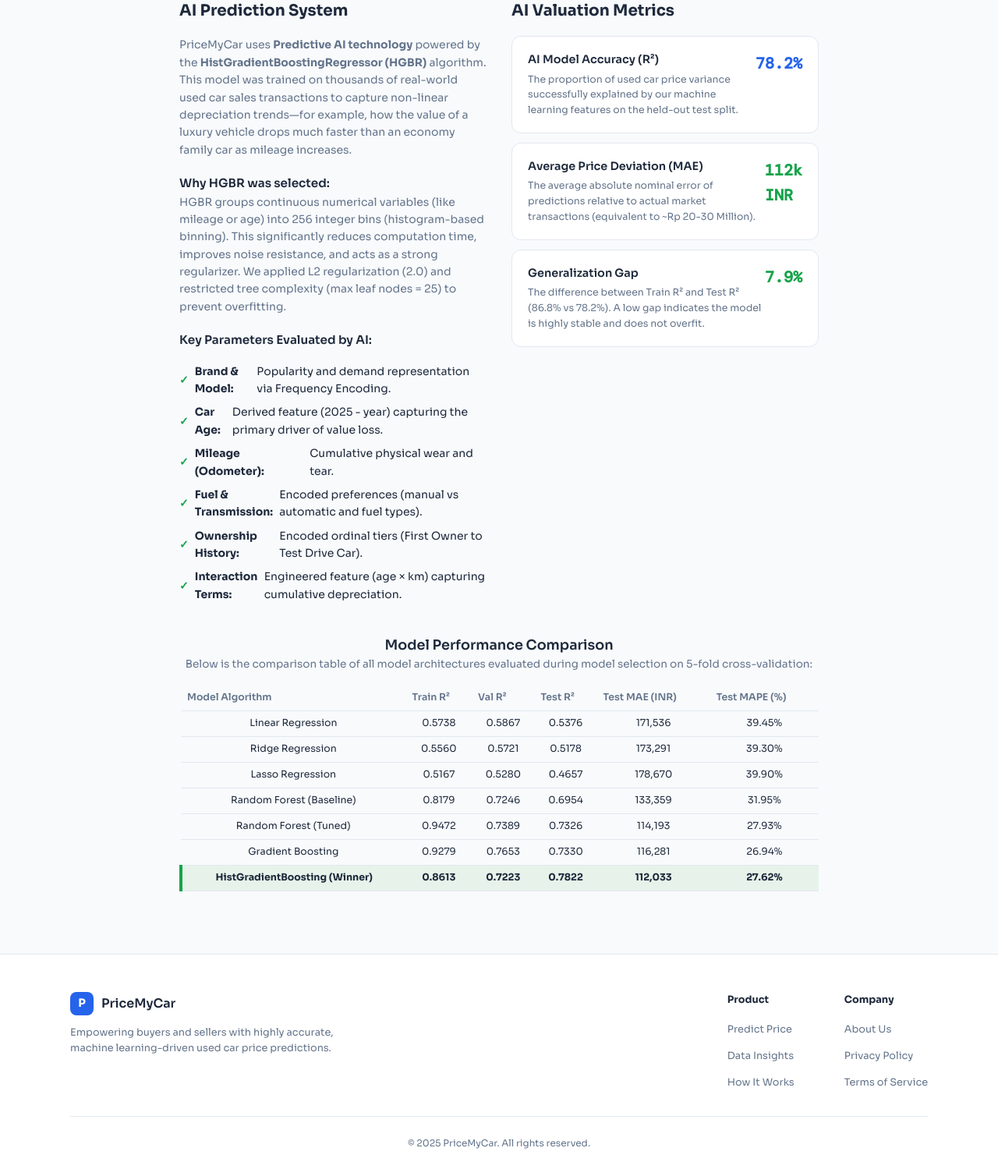
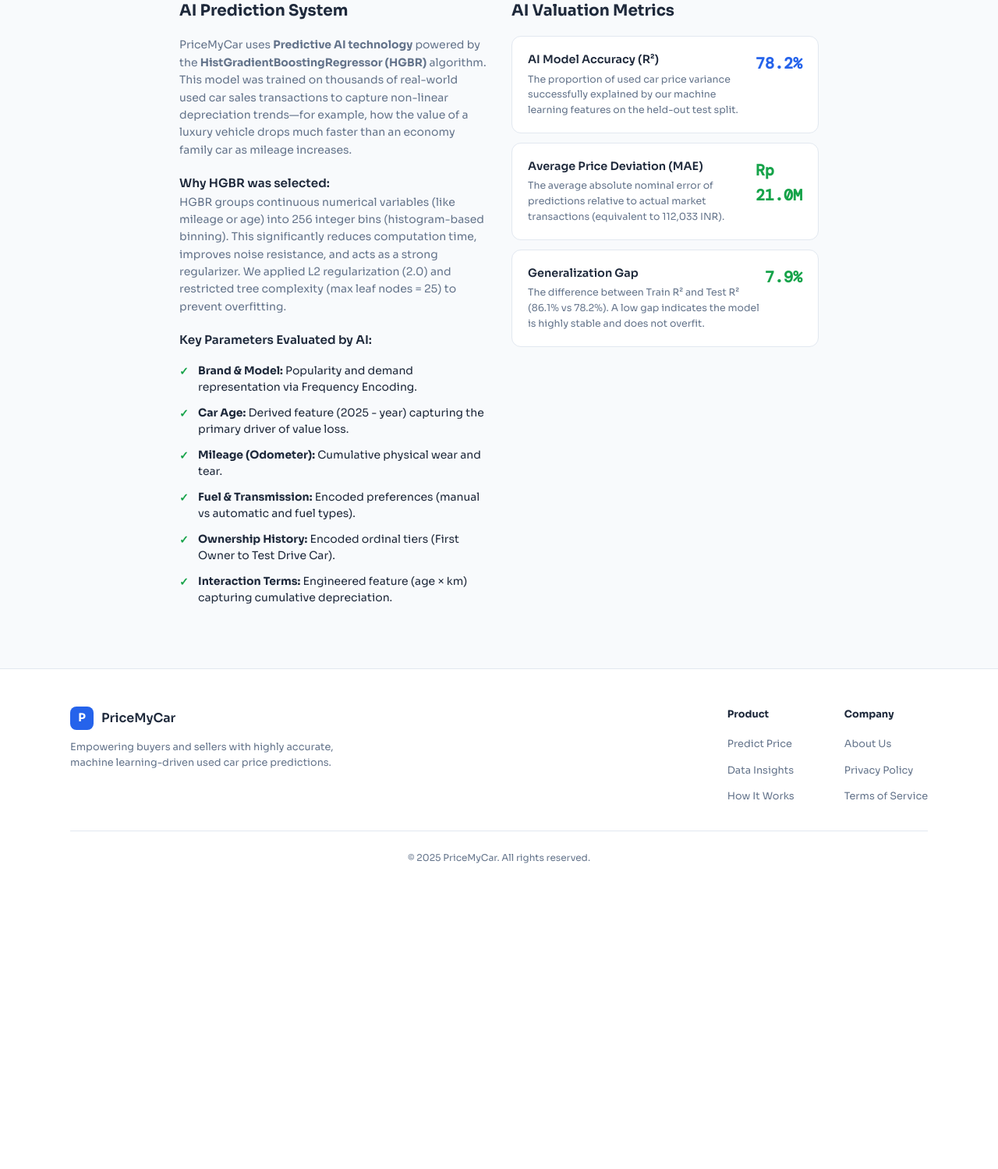
Before and after one commit to Pemula6798/web_app_pricemycar, a Flask app: page /model-info in a window 1280 px wide. Shown: the part 537-2036 px from the top of the page at 78% size. After the commit the page ends 1644 px from the top, so only its background shows below. Run offline with Flask 3, Linux system fonts and the light colour scheme.

Commit message:
style: fix checklist alignment, change MAE to Rupiah, and remove model comparison table from Model Info

```diff
--- a/web_app/static/css/style.css
+++ b/web_app/static/css/style.css
@@ -172,9 +172,9 @@
 .algo-metrics { display: grid; grid-template-columns: 1fr 1fr; gap: 32px; margin-top: 48px; text-align: left; }
 .algo-section h2, .metrics-section h2 { font-size: 1.25rem; font-weight: 700; margin-bottom: 16px; }
 .algo-section p { font-size: .875rem; color: var(--muted); margin-bottom: 12px; }
-.feature-list { list-style: none; display: flex; flex-direction: column; gap: 8px; margin-top: 16px; }
-.feature-list li { display: flex; align-items: center; gap: 8px; font-size: .875rem; }
-.feature-list li::before { content: '✓'; color: var(--green); font-weight: 700; }
+.feature-list { list-style: none; display: flex; flex-direction: column; gap: 12px; margin-top: 16px; }
+.feature-list li { display: block; position: relative; padding-left: 24px; font-size: .875rem; text-align: left; line-height: 1.5; }
+.feature-list li::before { content: '✓'; color: var(--green); font-weight: 700; position: absolute; left: 0; top: 1px; }
 .metric-row { background: #fff; border-radius: var(--radius); padding: 18px 20px; border: 1px solid var(--border); display: flex; justify-content: space-between; align-items: flex-start; margin-bottom: 12px; }
 .metric-name { font-weight: 600; font-size: .9rem; margin-bottom: 4px; }
 .metric-desc { font-size: .78rem; color: var(--muted); }
--- a/web_app/templates/model_info.html
+++ b/web_app/templates/model_info.html
@@ -39,87 +39,14 @@
         <div class="metric-val">78.2%</div>
       </div>
       <div class="metric-row">
-        <div><div class="metric-name">Average Price Deviation (MAE)</div><div class="metric-desc">The average absolute nominal error of predictions relative to actual market transactions (equivalent to ~Rp 20-30 Million).</div></div>
-        <div class="metric-val" style="color:var(--green)">112k INR</div>
+        <div><div class="metric-name">Average Price Deviation (MAE)</div><div class="metric-desc">The average absolute nominal error of predictions relative to actual market transactions (equivalent to 112,033 INR).</div></div>
+        <div class="metric-val" style="color:var(--green)">Rp 21.0M</div>
       </div>
       <div class="metric-row">
-        <div><div class="metric-name">Generalization Gap</div><div class="metric-desc">The difference between Train R² and Test R² (86.8% vs 78.2%). A low gap indicates the model is highly stable and does not overfit.</div></div>
+        <div><div class="metric-name">Generalization Gap</div><div class="metric-desc">The difference between Train R² and Test R² (86.1% vs 78.2%). A low gap indicates the model is highly stable and does not overfit.</div></div>
         <div class="metric-val" style="color:var(--green)">7.9%</div>
       </div>
     </div>
   </div>
-
-  <h2 style="margin-top:40px;font-size:1.1rem;font-weight:600">Model Performance Comparison</h2>
-  <p style="color:#64748B;font-size:.85rem;margin-bottom:16px">Below is the comparison table of all model architectures evaluated during model selection on 5-fold cross-validation:</p>
-  <table class="breakdown-table" style="margin-top:16px; width: 100%;">
-    <thead>
-      <tr>
-        <th>Model Algorithm</th>
-        <th>Train R²</th>
-        <th>Val R²</th>
-        <th>Test R²</th>
-        <th>Test MAE (INR)</th>
-        <th>Test MAPE (%)</th>
-      </tr>
-    </thead>
-    <tbody>
-      <tr>
-        <td>Linear Regression</td>
-        <td>0.5738</td>
-        <td>0.5867</td>
-        <td>0.5376</td>
-        <td>171,536</td>
-        <td>39.45%</td>
-      </tr>
-      <tr>
-        <td>Ridge Regression</td>
-        <td>0.5560</td>
-        <td>0.5721</td>
-        <td>0.5178</td>
-        <td>173,291</td>
-        <td>39.30%</td>
-      </tr>
-      <tr>
-        <td>Lasso Regression</td>
-        <td>0.5167</td>
-        <td>0.5280</td>
-        <td>0.4657</td>
-        <td>178,670</td>
-        <td>39.90%</td>
-      </tr>
-      <tr>
-        <td>Random Forest (Baseline)</td>
-        <td>0.8179</td>
-        <td>0.7246</td>
-        <td>0.6954</td>
-        <td>133,359</td>
-        <td>31.95%</td>
-      </tr>
-      <tr>
-        <td>Random Forest (Tuned)</td>
-        <td>0.9472</td>
-        <td>0.7389</td>
-        <td>0.7326</td>
-        <td>114,193</td>
-        <td>27.93%</td>
-      </tr>
-      <tr>
-        <td>Gradient Boosting</td>
-        <td>0.9279</td>
-        <td>0.7653</td>
-        <td>0.7330</td>
-        <td>116,281</td>
-        <td>26.94%</td>
-      </tr>
-      <tr style="background: rgba(76, 175, 80, 0.1); font-weight: bold; border-left: 4px solid var(--green);">
-        <td>HistGradientBoosting (Winner)</td>
-        <td>0.8613</td>
-        <td>0.7223</td>
-        <td>0.7822</td>
-        <td>112,033</td>
-        <td>27.62%</td>
-      </tr>
-    </tbody>
-  </table>
 </section>
 {% endblock %}
```
